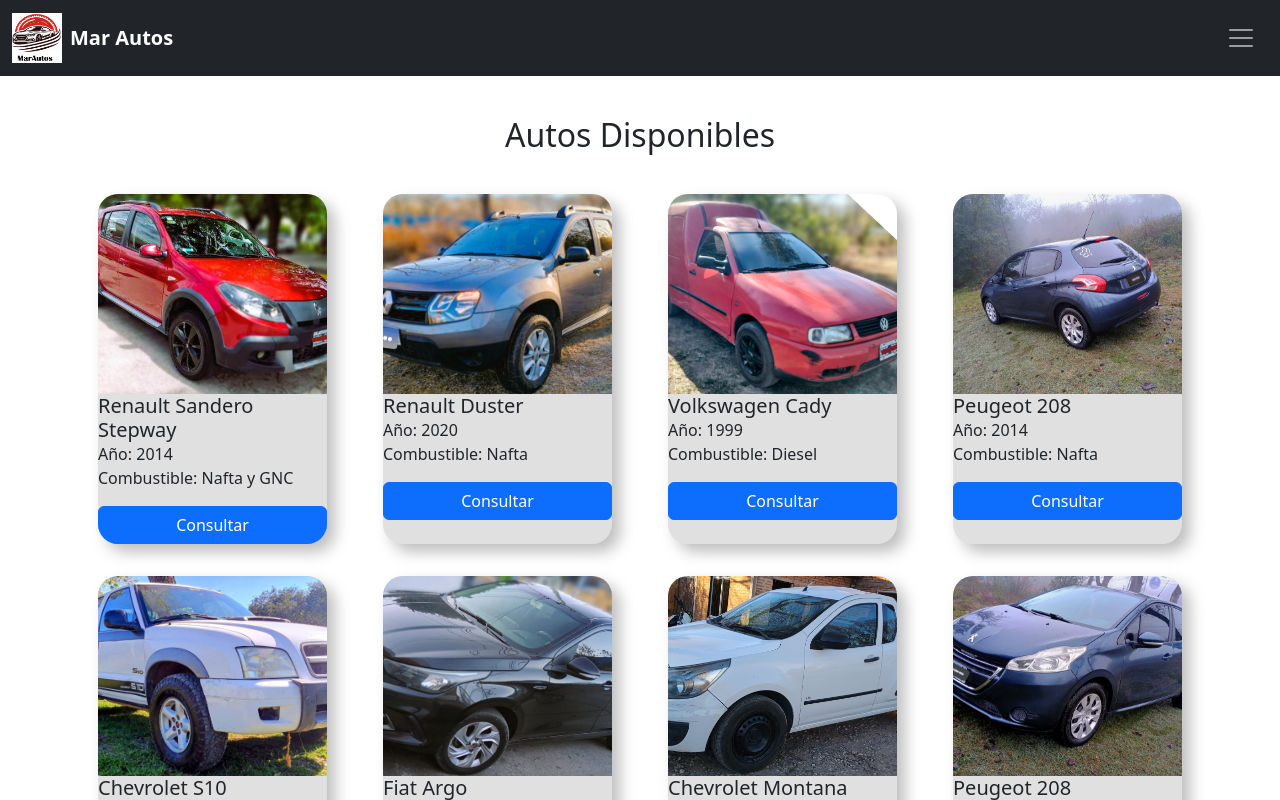
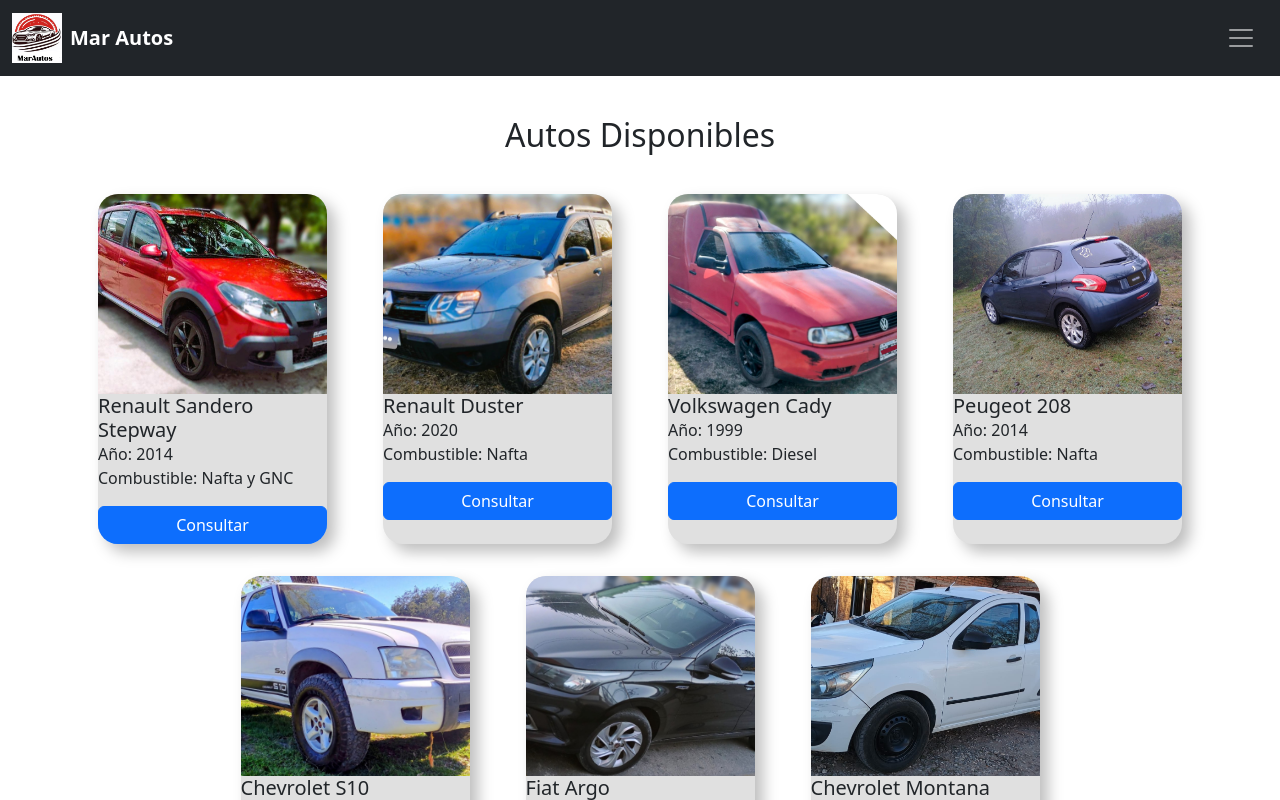
Before and after one commit to mroxanam/mar-autos, a React (Create React App) app: page /autos in a window 1280 px wide. Shown: the top 800 px of the page. Built offline with nearby package versions, Linux system fonts and the light colour scheme.

Commit message:
Limpieza de librerías y autos funcionando

```diff
--- a/package.json
+++ b/package.json
@@ -4,15 +4,15 @@
   "private": true,
   "dependencies": {
     "bootstrap": "^5.3.3",
-    "framer-motion": "^12.23.14",
     "react": "^18.2.0",
     "react-bootstrap": "^2.10.5",
     "react-dom": "^18.2.0",
     "react-icons": "^5.5.0",
     "react-router-dom": "^6.23.1",
     "react-scripts": "^5.0.1",
-    "web-vitals": "^5.1.0",
-    "yet-another-react-lightbox": "^3.25.0"
+    "react-transition-group": "^4.4.5",
+    "framer-motion": "^12.23.14",
+    "web-vitals": "^5.1.0"
   },
   "scripts": {
     "start": "react-scripts start",
--- a/public/data/autos.json
+++ b/public/data/autos.json
@@ -69,7 +69,7 @@
     ]
   },
   {
-    "id": 7,
+    "id": 6,
     "marca": "Fiat",
     "modelo": "Argo",
     "anio": 2020,
@@ -83,7 +83,7 @@
     ]
   },
  {
-    "id": 5,
+    "id": 7,
     "marca": "Chevrolet",
     "modelo": "Montana",
     "anio": 2011,
@@ -94,19 +94,7 @@
       "/autos/chevroletmontana-costado.jpg"
 
     ]
-  },
-  {
-    "id": 8,
-    "marca": "Peugeot",
-    "modelo": "208",
-    "anio": 2014,
-    "combustible": "Nafta",
-    "imagen": "/peugeot208.jpg",
-    "images": [
-      "/autos/peugeot208.jpg",
-      "/autos/peugeot208-atras.jpg",
-      "/autos/peugeot208-costado.jpg"
+  }
 
-    ]
-  }
+
 ]
--- a/src/pages/Home.js
+++ b/src/pages/Home.js
@@ -2,12 +2,12 @@
 
 function Home() {
   return (
-    <div className="text-center mt-4">
+    <div className="d-flex flex-column justify-content-center align-items-center text-center vh-100">
       {/* Imagen de portada animada */}
       <img
         src={autopantalla}
         alt="Auto principal"
-        className="img-fluid rounded portada-img"
+        className="img-fluid rounded mx-auto d-block portada-img"
       />
 
       {/* Texto de bienvenida */}
```
Also changed, not shown: 1 other file (tests, documents, lock files or other folders).
